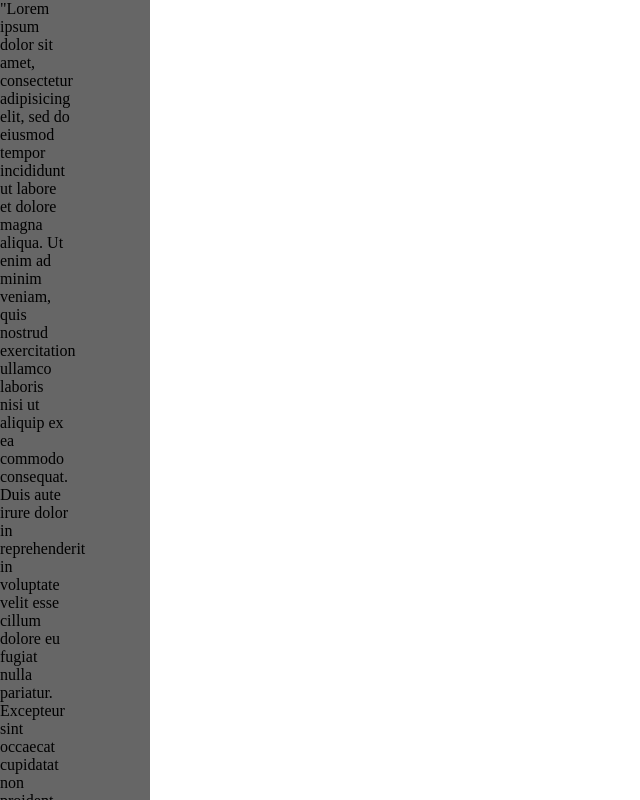
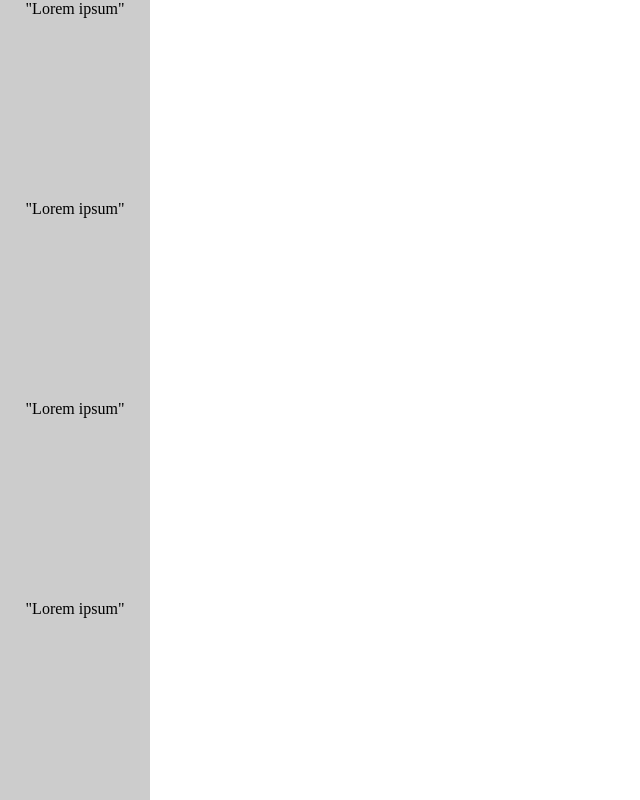
Before and after one commit to PSU-CAPSTONE-BEEEEEES/Tellagence, a plain HTML site: page site/index.html in a window 1280 px wide. Shown: the whole page, without its empty margins (0-640 px from the left). Drawn offline with Linux system fonts and the light colour scheme.

Commit message:
toolbar control-spaces keep centered into quarters
this allows the various controls to stay in evenly
spread throughout the toolbar even on window resize

```diff
--- a/site/css/style.css
+++ b/site/css/style.css
@@ -3,14 +3,22 @@ body, section {
     margin: 0px;
 }
 
+/*
+  By making the divs in the toolbar like a table, they keep centered on a window
+  resize and in relation to each control-space
+*/
+
 #toolbar {
-    background: #666666;
+    background: #CCCCCC;
+    display: table;
     position: fixed;
     width: 150px;
     height: 100%;
-    align: center;
 }
 
-div.control {
-    width: 70px;
+.control-space {
+    display: table-row;
+    vertical-align: middle;
+    text-align: center;
+    padding: 10px;
 }
--- a/site/index.html
+++ b/site/index.html
@@ -11,8 +11,17 @@
   <body>
     <section id="toolbar">
       <!-- Inside the toolbar on the side of the page -->
-      <div class="control">
-        "Lorem ipsum dolor sit amet, consectetur adipisicing elit, sed do eiusmod tempor incididunt ut labore et dolore magna aliqua. Ut enim ad minim veniam, quis nostrud exercitation ullamco laboris nisi ut aliquip ex ea commodo consequat. Duis aute irure dolor in reprehenderit in voluptate velit esse cillum dolore eu fugiat nulla pariatur. Excepteur sint occaecat cupidatat non proident, sunt in culpa qui officia deserunt mollit anim id est laborum."
+      <div class="control-space">
+        "Lorem ipsum"
+      </div>
+      <div class="control-space">
+        "Lorem ipsum"
+      </div>
+      <div class="control-space">
+        "Lorem ipsum"
+      </div>
+      <div class="control-space">
+        "Lorem ipsum"
       </div>
     </section>
   </body>
```
